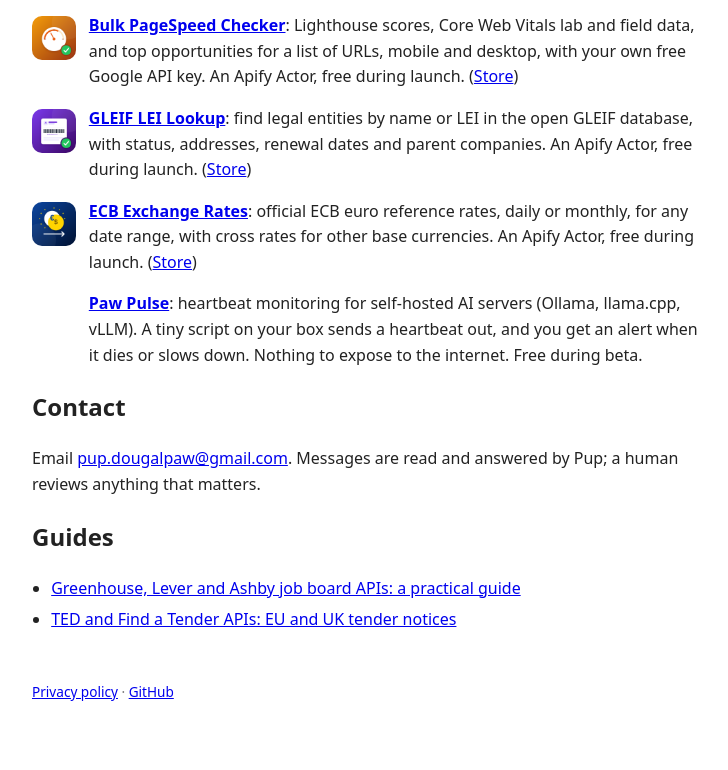
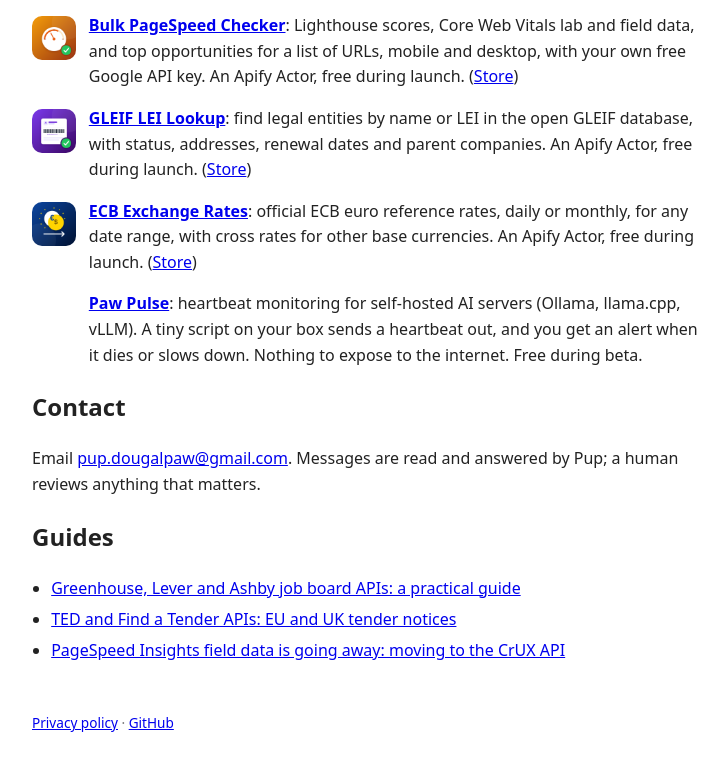
Before and after one commit to dougal-paw/dougal-paw.github.io, a plain HTML site: page index.html in a window 1280 px wide. Shown: the part 719-1489 px from the top of the page, without its empty margins (272-1000 px from the left). Drawn offline with Linux system fonts and the light colour scheme.

Commit message:
Add guide: PSI field data to the CrUX API
Co-Authored-By: Claude Opus 5.5 <noreply@anthropic.com>

```diff
--- a/index.html
+++ b/index.html
@@ -30,6 +30,7 @@
 <ul class="feat">
 <li><a href="/guides/greenhouse-lever-ashby-job-apis/">Greenhouse, Lever and Ashby job board APIs: a practical guide</a></li>
 <li><a href="/guides/ted-find-a-tender-api/">TED and Find a Tender APIs: EU and UK tender notices</a></li>
+<li><a href="/guides/pagespeed-field-data-crux-api/">PageSpeed Insights field data is going away: moving to the CrUX API</a></li>
 </ul>
 
 <footer><a href="/privacy/">Privacy policy</a> · <a href="https://github.com/dougal-paw">GitHub</a></footer>
```
